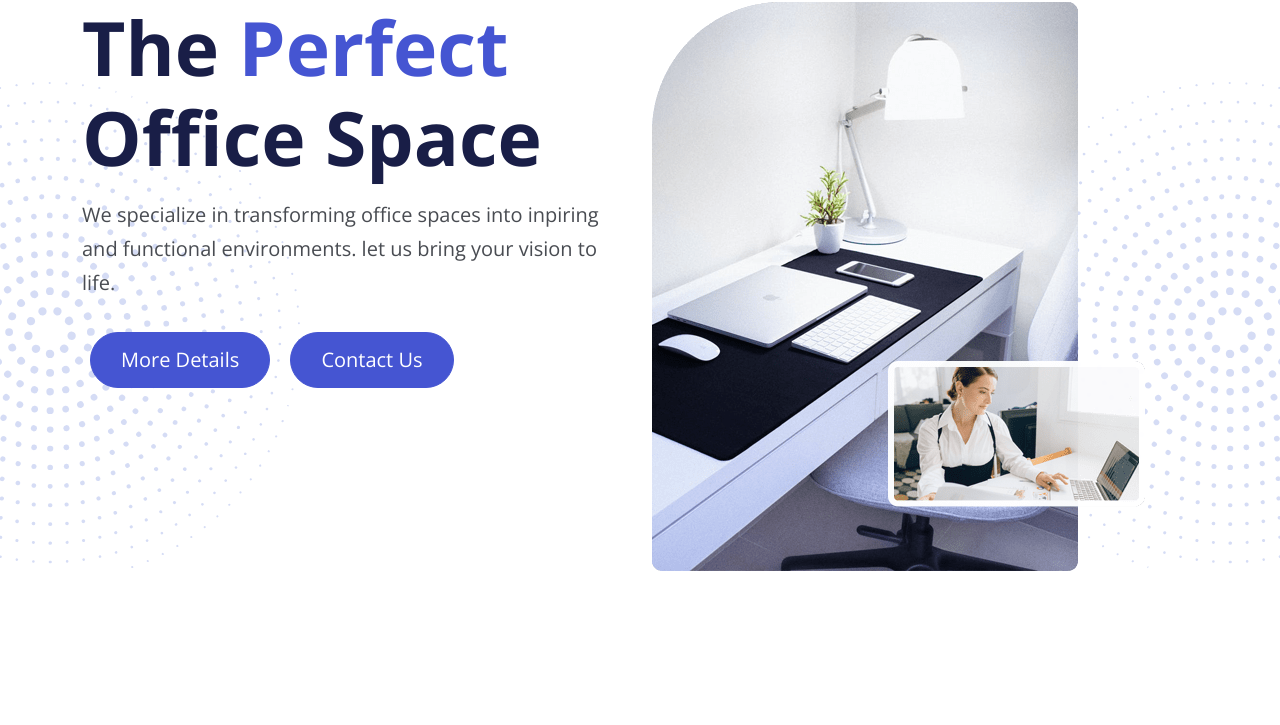
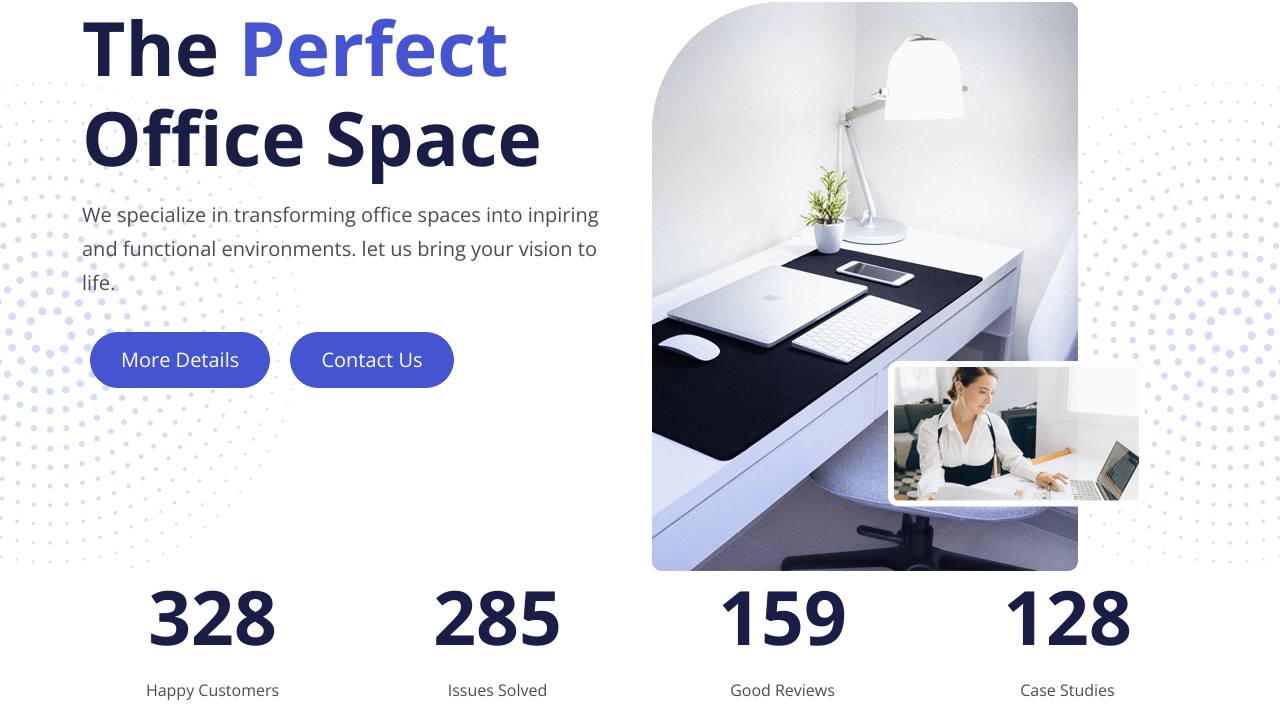
Before and after one commit to cyberaka/bootstrap-yavin-website, a website: page index.html in a window 1280 px wide. Shown: the part 75-800 px from the top of the page. Drawn offline with nearby package versions, Linux system fonts and the light colour scheme; files that its build step writes are made by us from their sources.

Commit message:
Stats added.

```diff
--- a/index.html
+++ b/index.html
@@ -60,7 +60,8 @@
               The <span class="text-primary">Perfect</span> Office Space
             </h1>
             <p class="lead mb-4">
-              We specialize in transforming office spaces into inpiring and functional environments. let us bring your vision to life.
+              We specialize in transforming office spaces into inpiring and functional environments. let us bring your
+              vision to life.
             </p>
             <a href="#introduction" class="btn btn-primary btn-lg m-2">More Details</a>
             <a href="#contact" class="btn btn-primary btn-lg m-2">Contact Us</a>
@@ -75,6 +76,37 @@
     </div>
   </header>
 
+  <!-- Stats -->
+  <section id="stats" class="stats container">
+    <div class="row my-6">
+      <div class="col-md-3 col-sm-6 text-center">
+        <h2 class="counter xl-text" data-target="328">
+          328
+        </h2>
+
+        <p>Happy Customers</p>
+      </div>
+      <div class="col-md-3 col-sm-6 text-center">
+        <h2 class="counter xl-text" data-target="285">
+          285
+        </h2>
+        <p>Issues Solved</p>
+      </div>
+      <div class="col-md-3 col-sm-6 text-center">
+        <h2 class="counter xl-text" data-target="159">
+          159
+        </h2>
+        <p>Good Reviews</p>
+      </div>
+      <div class="col-md-3 col-sm-6 text-center">
+        <h2 class="counter xl-text" data-target="128">
+          128
+        </h2>
+        <p>Case Studies</p>
+      </div>
+    </div>
+  </section>
+
   <script src="js/bootstrap.bundle.min.js"></script>
   <script src="js/script.js"></script>
 </body>
--- a/js/script.js
+++ b/js/script.js
@@ -10,4 +10,28 @@ function userScroll() {
     });
 }
 
+function incrementStats() {
+    const counters = document.querySelectorAll('.counter');
+
+    counters.forEach((counter) => {
+        counter.innerText = 0;
+
+        const updateCounter = () => {
+            const target = +counter.getAttribute('data-target');
+            const c = +counter.innerText;
+
+            const increment = target / 200;
+            if (c < target) {
+                counter.innerText = Math.ceil(c + increment);
+                setTimeout(updateCounter, 1);
+            } else {
+                counter.innerText = target;
+            }
+        };
+
+        updateCounter();
+    });
+}
+
 document.addEventListener('DOMContentLoaded', userScroll);
+document.addEventListener('DOMContentLoaded', incrementStats);
```
